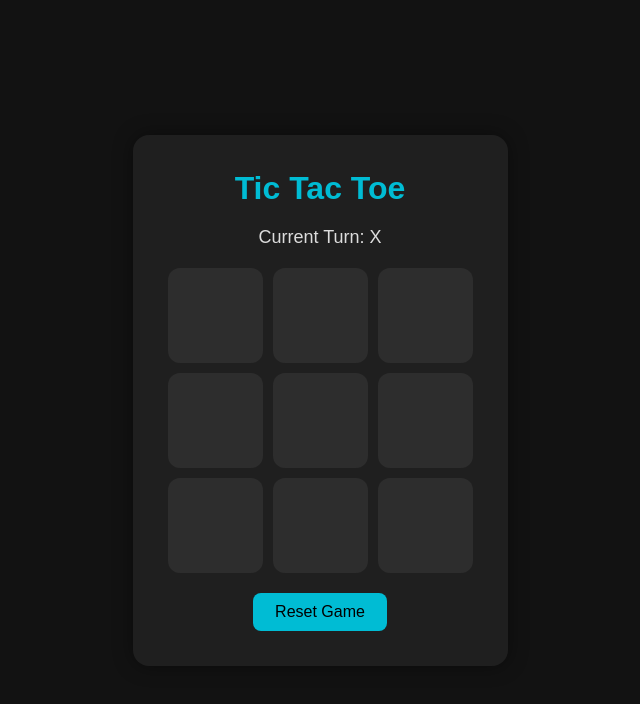
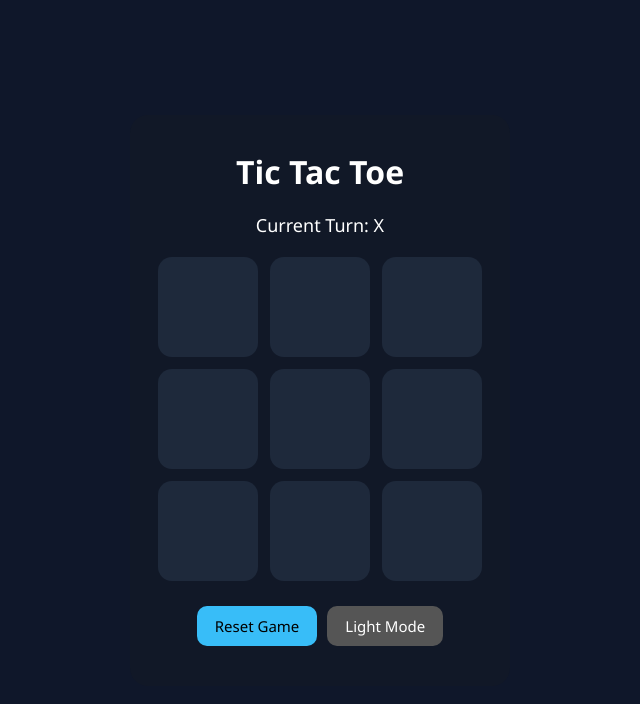
Before and after one commit to VirajKhambekar-09/Tic-Tac-Toe-Game, a React app: page / in a window 1280 px wide. Shown: the top 704 px of the page, without its empty margins (320-960 px from the left). Built offline with nearby package versions, Linux system fonts and the light colour scheme; the HTML template or start-up script is replaced by a standard one.

Commit message:
Updated UI

```diff
--- a/src/App.css
+++ b/src/App.css
@@ -2,44 +2,37 @@
   margin: 0;
   padding: 0;
   box-sizing: border-box;
-  font-family: "Poppins", sans-serif;
+  font-family: Arial, sans-serif;
 }
 
 body {
+  background: linear-gradient(to right, #141e30, #243b55);
   min-height: 100vh;
   display: flex;
   justify-content: center;
   align-items: center;
-  background: linear-gradient(135deg, #141e30, #243b55);
   color: white;
 }
 
 .app {
   text-align: center;
-  background: rgba(255, 255, 255, 0.08);
-  padding: 40px;
-  border-radius: 24px;
-  backdrop-filter: blur(10px);
-  box-shadow: 0 8px 30px rgba(0, 0, 0, 0.3);
 }
 
 h1 {
-  font-size: 48px;
   margin-bottom: 20px;
-  letter-spacing: 1px;
+  font-size: 42px;
 }
 
 .status {
-  margin-bottom: 25px;
+  margin-bottom: 20px;
   font-size: 22px;
-  font-weight: 600;
-  color: #00e5ff;
+  font-weight: bold;
 }
 
 .board {
   display: grid;
   grid-template-columns: repeat(3, 110px);
-  gap: 12px;
+  gap: 10px;
   justify-content: center;
   margin-bottom: 25px;
 }
@@ -48,54 +41,31 @@ h1 {
   width: 110px;
   height: 110px;
   border: none;
-  border-radius: 20px;
-  background: rgba(255, 255, 255, 0.12);
-  color: white;
+  border-radius: 12px;
   font-size: 42px;
   font-weight: bold;
   cursor: pointer;
-  transition: all 0.25s ease;
-  backdrop-filter: blur(6px);
+  background: white;
+  color: #243b55;
+  transition: 0.3s;
 }
 
 .square:hover {
-  transform: translateY(-4px) scale(1.03);
-  background: rgba(255, 255, 255, 0.2);
+  transform: scale(1.05);
+  background: #f1f1f1;
 }
 
 .reset-btn {
-  padding: 14px 30px;
+  padding: 12px 24px;
   border: none;
-  border-radius: 14px;
-  background: linear-gradient(135deg, #00c6ff, #0072ff);
+  border-radius: 10px;
+  background: #00b894;
   color: white;
   font-size: 18px;
-  font-weight: 600;
   cursor: pointer;
   transition: 0.3s;
 }
 
 .reset-btn:hover {
-  transform: scale(1.05);
-  opacity: 0.9;
+  background: #019875;
 }
-
-@media (max-width: 500px) {
-  .app {
-    padding: 25px;
-  }
-
-  .board {
-    grid-template-columns: repeat(3, 90px);
-  }
-
-  .square {
-    width: 90px;
-    height: 90px;
-    font-size: 34px;
-  }
-
-  h1 {
-    font-size: 36px;
-  }
-}
--- a/src/App.jsx
+++ b/src/App.jsx
@@ -1,9 +1,14 @@
-import { useState } from "react";
+import { useEffect, useState } from "react";
 import Board from "./components/Board";
 
 function App() {
   const [squares, setSquares] = useState(Array(9).fill(null));
   const [xIsNext, setXIsNext] = useState(true);
+  const [darkMode, setDarkMode] = useState(true);
+
+  useEffect(() => {
+    document.body.className = darkMode ? "dark" : "light";
+  }, [darkMode]);
 
   const winner = calculateWinner(squares);
   const isDraw = !winner && squares.every((square) => square !== null);
@@ -44,6 +49,13 @@ function App() {
       <button className="reset-btn" onClick={resetGame}>
         Reset Game
       </button>
+
+      <button
+        className="theme-btn"
+        onClick={() => setDarkMode(!darkMode)}
+      >
+        {darkMode ? "Light Mode" : "Dark Mode"}
+      </button>
     </div>
   );
 }
@@ -53,11 +65,9 @@ function calculateWinner(squares) {
     [0, 1, 2],
     [3, 4, 5],
     [6, 7, 8],
-
     [0, 3, 6],
     [1, 4, 7],
     [2, 5, 8],
-
     [0, 4, 8],
     [2, 4, 6],
   ];
--- a/src/index.css
+++ b/src/index.css
@@ -2,73 +2,109 @@
   margin: 0;
   padding: 0;
   box-sizing: border-box;
-  font-family: Arial, sans-serif;
+  font-family: "Segoe UI", sans-serif;
 }
 
 body {
-  background: #121212;
   min-height: 100vh;
   display: flex;
   justify-content: center;
   align-items: center;
+  transition: 0.3s;
+}
+
+/* LIGHT MODE */
+
+body.light {
+  background: #f1f5f9;
+  color: #111;
+}
+
+body.light .app {
+  background: white;
+}
+
+body.light .square {
+  background: #e2e8f0;
+  color: #111;
+}
+
+body.light .square:hover {
+  background: #cbd5e1;
+}
+
+/* DARK MODE */
+
+body.dark {
+  background: #0f172a;
   color: white;
 }
 
+body.dark .app {
+  background: #111827;
+}
+
+body.dark .square {
+  background: #1e293b;
+  color: #38bdf8;
+}
+
+body.dark .square:hover {
+  background: #334155;
+}
+
 .app {
-  background: #1f1f1f;
   padding: 35px;
-  border-radius: 16px;
+  border-radius: 18px;
   text-align: center;
-  box-shadow: 0 0 20px rgba(0,0,0,0.4);
+  width: 380px;
+  transition: 0.3s;
 }
 
 h1 {
   margin-bottom: 20px;
-  color: #00bcd4;
 }
 
 .status {
   margin-bottom: 20px;
   font-size: 18px;
-  color: #dddddd;
 }
 
 .board {
   display: grid;
-  grid-template-columns: repeat(3, 95px);
-  gap: 10px;
+  grid-template-columns: repeat(3, 100px);
+  gap: 12px;
   justify-content: center;
   margin-bottom: 20px;
 }
 
 .square {
-  width: 95px;
-  height: 95px;
+  width: 100px;
+  height: 100px;
   border: none;
-  border-radius: 12px;
-  background: #2d2d2d;
-  color: #ffffff;
+  border-radius: 14px;
   font-size: 34px;
   font-weight: bold;
   cursor: pointer;
   transition: 0.2s;
 }
 
-.square:hover {
-  background: #3b3b3b;
-  transform: scale(1.03);
+.reset-btn,
+.theme-btn {
+  padding: 10px 18px;
+  border: none;
+  border-radius: 10px;
+  cursor: pointer;
+  margin: 5px;
+  font-size: 15px;
 }
 
 .reset-btn {
-  padding: 10px 22px;
-  border: none;
-  border-radius: 8px;
-  background: #00bcd4;
+  background: #38bdf8;
   color: black;
-  font-size: 16px;
-  cursor: pointer;
 }
 
-.reset-btn:hover {
-  background: #00d5ee;
+.theme-btn {
+  background: #555;
+  color: white;
 }
```
